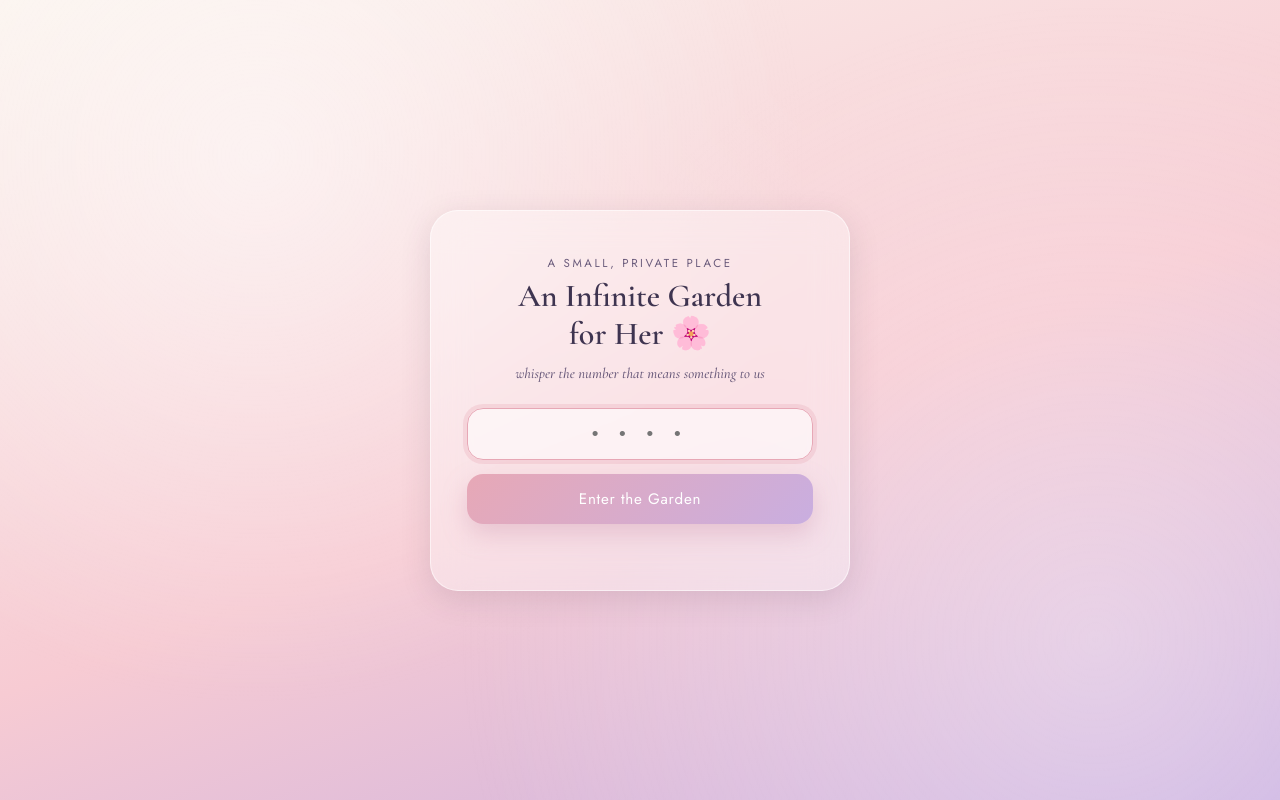
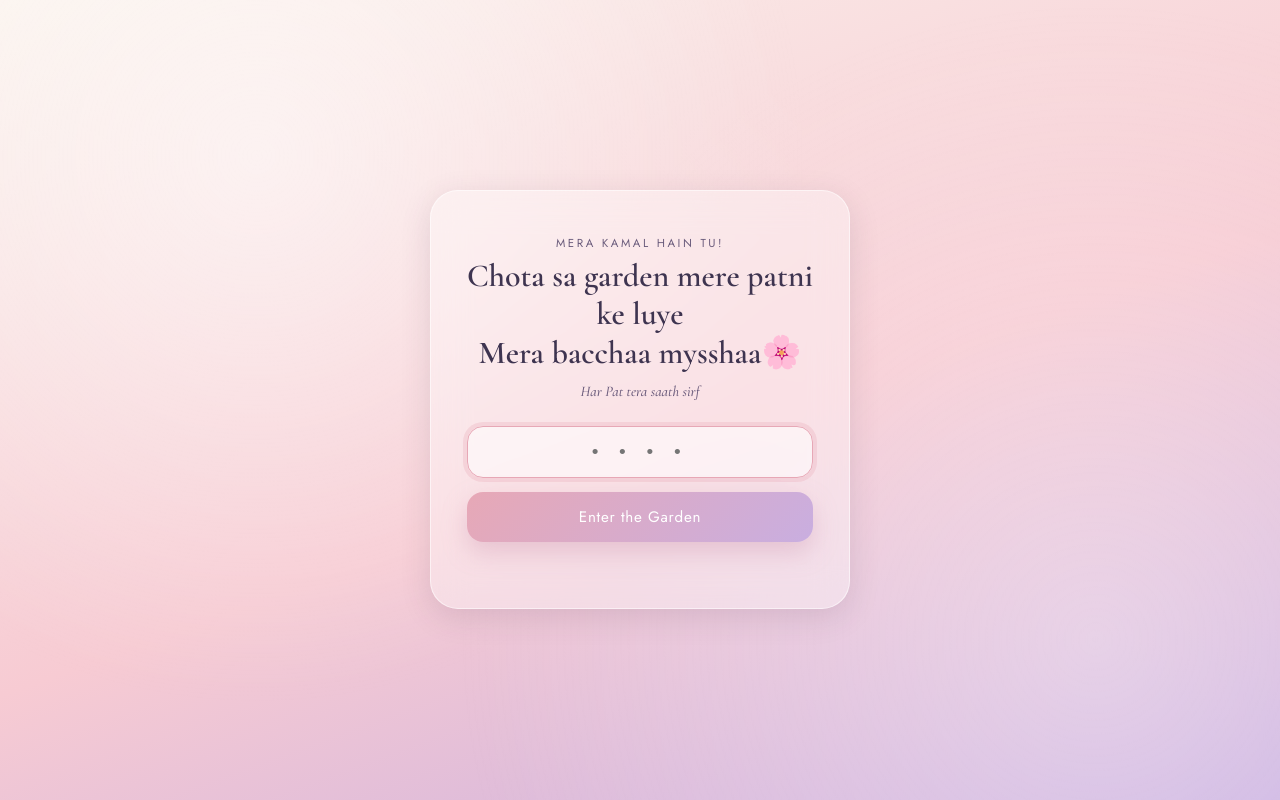
Before and after one commit to mausamdineshyadav103-alt/Har-Janam-tere-saath, a plain HTML site: page index.html in a window 1280 px wide. Drawn offline with nearby package versions, Linux system fonts and the light colour scheme.

```diff
--- a/index.html
+++ b/index.html
@@ -12,7 +12,7 @@
 
 <style>
 /* ================================================================
-   AN INFINITE GARDEN FOR HER — stylesheet
+   Mere Phool se bacchee ke liye ek Phool ki nadiya — stylesheet
    Palette:
      --cream       #FBF3ED  (day sky top)
      --blush       #F7CBD3  (petals, warm pink)
@@ -460,9 +460,9 @@
   <main id="lock-screen" class="hidden" aria-hidden="true">
     <div class="lock-ambient"></div>
     <section class="glass-card" role="dialog" aria-label="Enter password">
-      <p class="lock-eyebrow">a small, private place</p>
-      <h1 class="lock-title">An Infinite Garden<br>for Her <span aria-hidden="true">🌸</span></h1>
-      <p class="lock-sub">whisper the number that means something to us</p>
+      <p class="lock-eyebrow">Mera kamal hain tu!</p>
+      <h1 class="lock-title">Chota sa garden mere patni ke luye<br> Mera bacchaa mysshaa<span aria-hidden="true">🌸</span></h1>
+      <p class="lock-sub">Har Pat tera saath sirf</p>
 
       <form id="lock-form" autocomplete="off">
         <input
```
